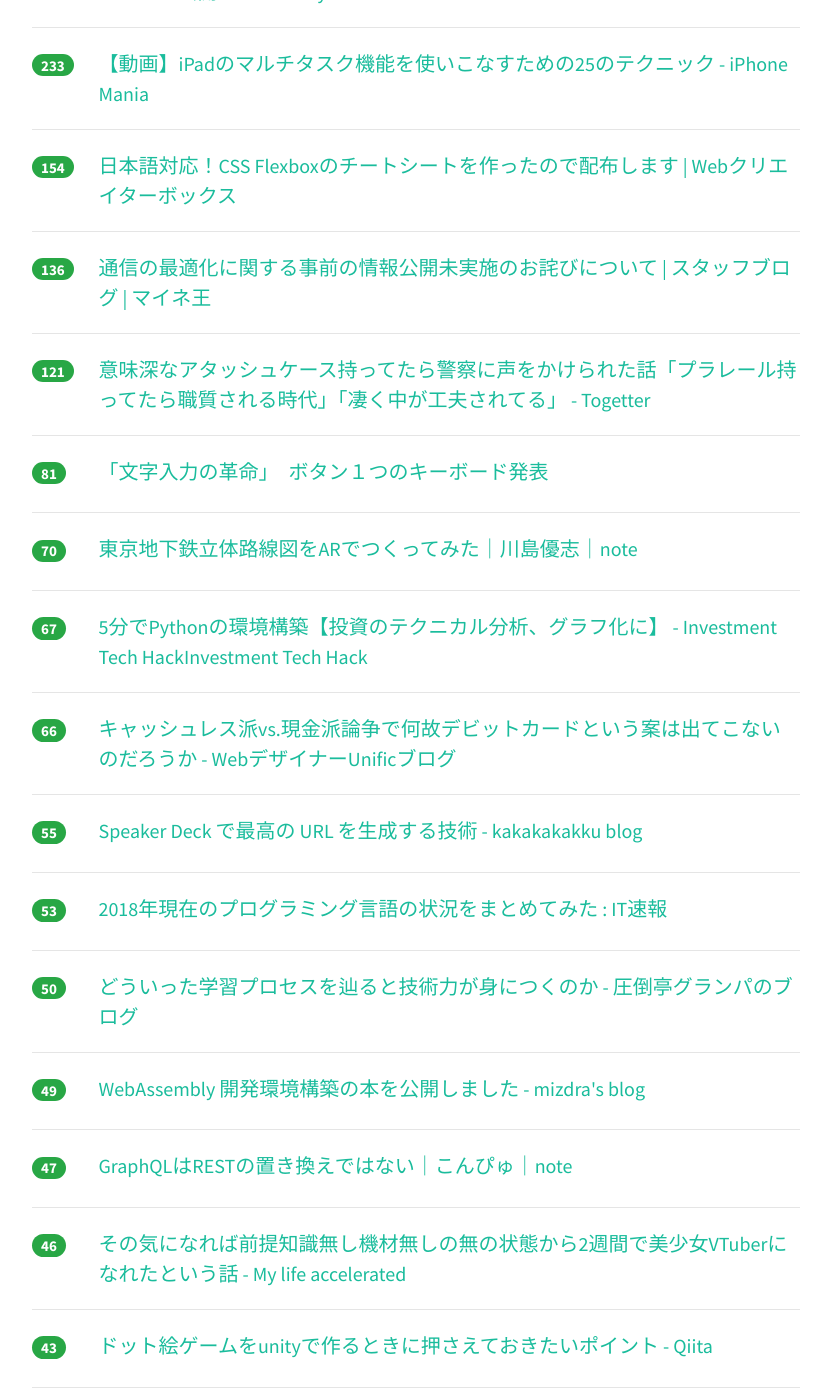
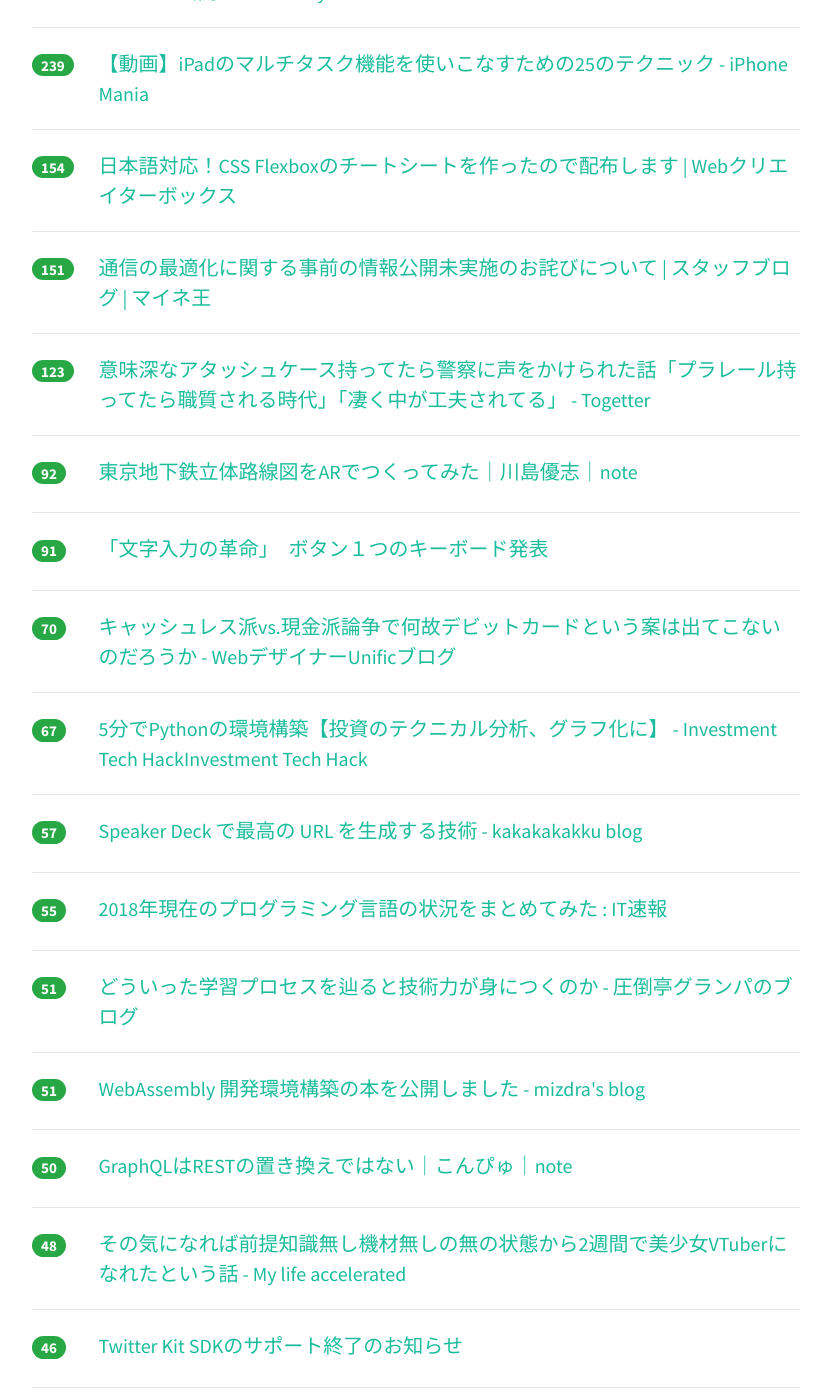
Before and after one commit to yatta47/hatena-matome-site, a Jekyll site: the page built from _posts/2018-05-07-hatena.md, in a window 1280 px wide and 1400 px high, scrolled down 628 px. Shown: the whole window, without its empty margins (224-1055 px from the left). Built offline with Jekyll 4.4.1, drawn with Linux system fonts in a browser that asks for light colours; nearby versions of some CDN libraries; some of the changed text lies outside the part shown.

Commit message:
Updated 2018-05-07

```diff
--- a/_posts/2018-05-07-hatena.md
+++ b/_posts/2018-05-07-hatena.md
@@ -1,28 +1,28 @@
 ---
 layout: post
 title:  "2018-05-07 はてぶIT"
-date:   2018-05-07 17:03:30
+date:   2018-05-07 18:02:06
 tags: [it-hotentry]
 ---
-51 件のデータあり
+53 件のデータあり
 
 <hr><div class="row">
-<div class="col-1"><span class="badge badge-pill badge-success h2">302</span></div>
+<div class="col-1"><span class="badge badge-pill badge-success h2">323</span></div>
 <div class="col-11"><a href='http://nippondanji.blogspot.com/2018/05/mysql-80.html' target='_blank'>漢(オトコ)のコンピュータ道: MySQL 8.0登場！立ち止まることを知らない進化はこれからも続く。</a></div>
 </div>
 <hr>
 <div class="row">
-<div class="col-1"><span class="badge badge-pill badge-success h2">263</span></div>
+<div class="col-1"><span class="badge badge-pill badge-success h2">302</span></div>
 <div class="col-11"><a href='http://www.ketancho.net/entry/2018/05/07/080000' target='_blank'>AWSを学ぶために最初に構築するアーキテクチャパターン５選 - log4ketancho</a></div>
 </div>
 <hr>
 <div class="row">
-<div class="col-1"><span class="badge badge-pill badge-success h2">251</span></div>
+<div class="col-1"><span class="badge badge-pill badge-success h2">261</span></div>
 <div class="col-11"><a href='https://www.publickey1.jp/blog/18/gvisorgoogle.html' target='_blank'>コンテナの軽量さと、より安全な分離を実現する「gVisor」、Googleがオープンソースで公開 － Publickey</a></div>
 </div>
 <hr>
 <div class="row">
-<div class="col-1"><span class="badge badge-pill badge-success h2">233</span></div>
+<div class="col-1"><span class="badge badge-pill badge-success h2">239</span></div>
 <div class="col-11"><a href='https://iphone-mania.jp/news-211347/' target='_blank'>【動画】iPadのマルチタスク機能を使いこなすための25のテクニック - iPhone Mania</a></div>
 </div>
 <hr>
@@ -32,23 +32,28 @@ tags: [it-hotentry]
 </div>
 <hr>
 <div class="row">
-<div class="col-1"><span class="badge badge-pill badge-success h2">136</span></div>
+<div class="col-1"><span class="badge badge-pill badge-success h2">151</span></div>
 <div class="col-11"><a href='https://king.mineo.jp/magazines/special/844' target='_blank'>通信の最適化に関する事前の情報公開未実施のお詫びについて | スタッフブログ | マイネ王</a></div>
 </div>
 <hr>
 <div class="row">
-<div class="col-1"><span class="badge badge-pill badge-success h2">121</span></div>
+<div class="col-1"><span class="badge badge-pill badge-success h2">123</span></div>
 <div class="col-11"><a href='https://togetter.com/li/1224881' target='_blank'>意味深なアタッシュケース持ってたら警察に声をかけられた話「プラレール持ってたら職質される時代」「凄く中が工夫されてる」 - Togetter</a></div>
 </div>
 <hr>
 <div class="row">
-<div class="col-1"><span class="badge badge-pill badge-success h2">81</span></div>
+<div class="col-1"><span class="badge badge-pill badge-success h2">92</span></div>
+<div class="col-11"><a href='https://note.mu/mask303/n/n6e70732101df' target='_blank'>東京地下鉄立体路線図をARでつくってみた｜川島優志｜note</a></div>
+</div>
+<hr>
+<div class="row">
+<div class="col-1"><span class="badge badge-pill badge-success h2">91</span></div>
 <div class="col-11"><a href='http://kyoko-np.net/2018050701.html' target='_blank'>「文字入力の革命」　ボタン１つのキーボード発表</a></div>
 </div>
 <hr>
 <div class="row">
 <div class="col-1"><span class="badge badge-pill badge-success h2">70</span></div>
-<div class="col-11"><a href='https://note.mu/mask303/n/n6e70732101df' target='_blank'>東京地下鉄立体路線図をARでつくってみた｜川島優志｜note</a></div>
+<div class="col-11"><a href='http://uni-fic.com/entry/cashless-vs-cash' target='_blank'>キャッシュレス派vs.現金派論争で何故デビットカードという案は出てこないのだろうか - WebデザイナーUnificブログ</a></div>
 </div>
 <hr>
 <div class="row">
@@ -57,43 +62,48 @@ tags: [it-hotentry]
 </div>
 <hr>
 <div class="row">
-<div class="col-1"><span class="badge badge-pill badge-success h2">66</span></div>
-<div class="col-11"><a href='http://uni-fic.com/entry/cashless-vs-cash' target='_blank'>キャッシュレス派vs.現金派論争で何故デビットカードという案は出てこないのだろうか - WebデザイナーUnificブログ</a></div>
+<div class="col-1"><span class="badge badge-pill badge-success h2">57</span></div>
+<div class="col-11"><a href='http://kakakakakku.hatenablog.com/entry/2018/05/07/003042' target='_blank'>Speaker Deck で最高の URL を生成する技術 - kakakakakku blog</a></div>
 </div>
 <hr>
 <div class="row">
 <div class="col-1"><span class="badge badge-pill badge-success h2">55</span></div>
-<div class="col-11"><a href='http://kakakakakku.hatenablog.com/entry/2018/05/07/003042' target='_blank'>Speaker Deck で最高の URL を生成する技術 - kakakakakku blog</a></div>
-</div>
-<hr>
-<div class="row">
-<div class="col-1"><span class="badge badge-pill badge-success h2">53</span></div>
 <div class="col-11"><a href='http://blog.livedoor.jp/itsoku/archives/53444503.html' target='_blank'>2018年現在のプログラミング言語の状況をまとめてみた : IT速報</a></div>
 </div>
 <hr>
 <div class="row">
-<div class="col-1"><span class="badge badge-pill badge-success h2">50</span></div>
+<div class="col-1"><span class="badge badge-pill badge-success h2">51</span></div>
 <div class="col-11"><a href='http://at-grandpa.hatenablog.jp/entry/2018/05/06/105919' target='_blank'>どういった学習プロセスを辿ると技術力が身につくのか - 圧倒亭グランパのブログ</a></div>
 </div>
 <hr>
 <div class="row">
-<div class="col-1"><span class="badge badge-pill badge-success h2">49</span></div>
+<div class="col-1"><span class="badge badge-pill badge-success h2">51</span></div>
 <div class="col-11"><a href='http://www.mizdra.net/entry/2018/05/07/080000' target='_blank'>WebAssembly 開発環境構築の本を公開しました - mizdra's blog</a></div>
 </div>
 <hr>
 <div class="row">
-<div class="col-1"><span class="badge badge-pill badge-success h2">47</span></div>
+<div class="col-1"><span class="badge badge-pill badge-success h2">50</span></div>
 <div class="col-11"><a href='https://note.mu/konpyu/n/nc4fd122644a1' target='_blank'>GraphQLはRESTの置き換えではない｜こんぴゅ｜note</a></div>
 </div>
 <hr>
 <div class="row">
-<div class="col-1"><span class="badge badge-pill badge-success h2">46</span></div>
+<div class="col-1"><span class="badge badge-pill badge-success h2">48</span></div>
 <div class="col-11"><a href='https://riyaaaaasan.hatenablog.com/entry/2018/05/06/231901' target='_blank'>その気になれば前提知識無し機材無しの無の状態から2週間で美少女VTuberになれたという話 - My life accelerated</a></div>
 </div>
 <hr>
 <div class="row">
-<div class="col-1"><span class="badge badge-pill badge-success h2">43</span></div>
+<div class="col-1"><span class="badge badge-pill badge-success h2">46</span></div>
+<div class="col-11"><a href='https://blog.twitter.com/developer/ja_jp/topics/community/2018/TKSDK_tr.html' target='_blank'>Twitter Kit SDKのサポート終了のお知らせ</a></div>
+</div>
+<hr>
+<div class="row">
+<div class="col-1"><span class="badge badge-pill badge-success h2">45</span></div>
 <div class="col-11"><a href='https://qiita.com/pixelflag/items/ad817bdd64931e084a46' target='_blank'>ドット絵ゲームをunityで作るときに押さえておきたいポイント - Qiita</a></div>
+</div>
+<hr>
+<div class="row">
+<div class="col-1"><span class="badge badge-pill badge-success h2">42</span></div>
+<div class="col-11"><a href='https://qiita.com/nowokay/items/edb5c5df4dbfc4a99ffb' target='_blank'>Javaのサポートについてのまとめ - Qiita</a></div>
 </div>
 <hr>
 <div class="row">
@@ -104,11 +114,6 @@ tags: [it-hotentry]
 <div class="row">
 <div class="col-1"><span class="badge badge-pill badge-success h2">40</span></div>
 <div class="col-11"><a href='https://this.kiji.is/365958155265655905' target='_blank'>監視カメラに不正アクセス キヤノン製、60台以上被害 - 共同通信</a></div>
-</div>
-<hr>
-<div class="row">
-<div class="col-1"><span class="badge badge-pill badge-success h2">36</span></div>
-<div class="col-11"><a href='https://qiita.com/nowokay/items/edb5c5df4dbfc4a99ffb' target='_blank'>Javaのサポートについてのまとめ - Qiita</a></div>
 </div>
 <hr>
 <div class="row">
@@ -132,18 +137,33 @@ tags: [it-hotentry]
 </div>
 <hr>
 <div class="row">
+<div class="col-1"><span class="badge badge-pill badge-success h2">31</span></div>
+<div class="col-11"><a href='https://gigazine.net/news/20180507-intel-cpus-new-vulnerabilities-found/' target='_blank'>IntelのCPUに新たな8つの脆弱性が発見される、内4つは「高い危険性」との評価 - GIGAZINE</a></div>
+</div>
+<hr>
+<div class="row">
 <div class="col-1"><span class="badge badge-pill badge-success h2">30</span></div>
 <div class="col-11"><a href='https://gigazine.net/news/20180507-china-brain-scan-system/' target='_blank'>労働者の脳波をスキャンして管理する「感情監視システム」が中国で開発されて実際に現場へ投入されている - GIGAZINE</a></div>
 </div>
 <hr>
 <div class="row">
-<div class="col-1"><span class="badge badge-pill badge-success h2">24</span></div>
+<div class="col-1"><span class="badge badge-pill badge-success h2">29</span></div>
 <div class="col-11"><a href='http://www.itmedia.co.jp/news/articles/1805/07/news056.html' target='_blank'>セブン、コンビニで受け取れる口座不要の送金サービス　きょうから - ITmedia NEWS</a></div>
 </div>
 <hr>
 <div class="row">
-<div class="col-1"><span class="badge badge-pill badge-success h2">24</span></div>
-<div class="col-11"><a href='https://gigazine.net/news/20180507-intel-cpus-new-vulnerabilities-found/' target='_blank'>IntelのCPUに新たな8つの脆弱性が発見される、内4つは「高い危険性」との評価 - GIGAZINE</a></div>
+<div class="col-1"><span class="badge badge-pill badge-success h2">29</span></div>
+<div class="col-11"><a href='http://www.itmedia.co.jp/business/articles/1805/07/news069.html' target='_blank'>DNP、本体にネット書店「honto」吸収 - ITmedia ビジネスオンライン</a></div>
+</div>
+<hr>
+<div class="row">
+<div class="col-1"><span class="badge badge-pill badge-success h2">26</span></div>
+<div class="col-11"><a href='https://anond.hatelabo.jp/20180507104827' target='_blank'>VTuber関係のアプリ＆サービスまとめ</a></div>
+</div>
+<hr>
+<div class="row">
+<div class="col-1"><span class="badge badge-pill badge-success h2">25</span></div>
+<div class="col-11"><a href='https://www.nikkei.com/article/DGXMZO30057080R00C18A5000000/' target='_blank'>勝てるか　ジーンズをはいたパナソニック　　：日本経済新聞</a></div>
 </div>
 <hr>
 <div class="row">
@@ -163,17 +183,7 @@ tags: [it-hotentry]
 <hr>
 <div class="row">
 <div class="col-1"><span class="badge badge-pill badge-success h2">23</span></div>
-<div class="col-11"><a href='https://www.nikkei.com/article/DGXMZO30057080R00C18A5000000/' target='_blank'>勝てるか　ジーンズをはいたパナソニック　　：日本経済新聞</a></div>
-</div>
-<hr>
-<div class="row">
-<div class="col-1"><span class="badge badge-pill badge-success h2">23</span></div>
 <div class="col-11"><a href='https://www.suzukikenichi.com/blog/live-google-webmasters-hangout-with-john-mueller-and-aleyda-solis/' target='_blank'>Googleのジョン・ミューラーにSEOに関する疑問を何でも質問してみた #BrightonSEO | 海外SEO情報ブログ</a></div>
-</div>
-<hr>
-<div class="row">
-<div class="col-1"><span class="badge badge-pill badge-success h2">23</span></div>
-<div class="col-11"><a href='https://anond.hatelabo.jp/20180507104827' target='_blank'>VTuber関係のアプリ＆サービスまとめ</a></div>
 </div>
 <hr>
 <div class="row">
@@ -183,7 +193,7 @@ tags: [it-hotentry]
 <hr>
 <div class="row">
 <div class="col-1"><span class="badge badge-pill badge-success h2">22</span></div>
-<div class="col-11"><a href='http://www.itmedia.co.jp/business/articles/1805/07/news069.html' target='_blank'>DNP、本体にネット書店「honto」吸収 - ITmedia ビジネスオンライン</a></div>
+<div class="col-11"><a href='https://internet.watch.impress.co.jp/docs/column/shimizu/1119606.html' target='_blank'>ついに日本法人を設立したSynology　ファンの隙間にミリ単位でこだわる社長が進める日本での戦略は？【イニシャルB】 - INTERNET Watch</a></div>
 </div>
 <hr>
 <div class="row">
@@ -192,18 +202,18 @@ tags: [it-hotentry]
 </div>
 <hr>
 <div class="row">
-<div class="col-1"><span class="badge badge-pill badge-success h2">21</span></div>
-<div class="col-11"><a href='https://internet.watch.impress.co.jp/docs/column/shimizu/1119606.html' target='_blank'>ついに日本法人を設立したSynology　ファンの隙間にミリ単位でこだわる社長が進める日本での戦略は？【イニシャルB】 - INTERNET Watch</a></div>
+<div class="col-1"><span class="badge badge-pill badge-success h2">20</span></div>
+<div class="col-11"><a href='https://www.publickey1.jp/blog/18/qastack_overflow_for_teams10.html' target='_blank'>チーム専用のプライベートなQ＆Aサイトが作れる「Stack Overflow for Teams」提供開始。月額10ドルから － Publickey</a></div>
+</div>
+<hr>
+<div class="row">
+<div class="col-1"><span class="badge badge-pill badge-success h2">20</span></div>
+<div class="col-11"><a href='https://book.mynavi.jp/nddb/' target='_blank'>『ノンデザイナーズ・デザインブック』20周年記念 | マイナビブックス</a></div>
 </div>
 <hr>
 <div class="row">
 <div class="col-1"><span class="badge badge-pill badge-success h2">18</span></div>
 <div class="col-11"><a href='http://jp.techcrunch.com/2018/05/05/2018-05-04-google-kubeflow-machine-learning-for-kubernetes-begins-to-take-shape/' target='_blank'>Kubernetesのための機械学習ツールKubeflowが発表から4か月で最初のバージョンをリリース | TechCrunch Japan</a></div>
-</div>
-<hr>
-<div class="row">
-<div class="col-1"><span class="badge badge-pill badge-success h2">18</span></div>
-<div class="col-11"><a href='https://book.mynavi.jp/nddb/' target='_blank'>『ノンデザイナーズ・デザインブック』20周年記念 | マイナビブックス</a></div>
 </div>
 <hr>
 <div class="row">
@@ -214,11 +224,6 @@ tags: [it-hotentry]
 <div class="row">
 <div class="col-1"><span class="badge badge-pill badge-success h2">16</span></div>
 <div class="col-11"><a href='https://vook.vc/n/804' target='_blank'>文字起こしとかもう必要ない！ 自動書き起こしマシーンの作り方【windows編】 ｜Vook note(ヴックノート)</a></div>
-</div>
-<hr>
-<div class="row">
-<div class="col-1"><span class="badge badge-pill badge-success h2">16</span></div>
-<div class="col-11"><a href='https://www.publickey1.jp/blog/18/qastack_overflow_for_teams10.html' target='_blank'>チーム専用のプライベートなQ＆Aサイトが作れる「Stack Overflow for Teams」提供開始。月額10ドルから － Publickey</a></div>
 </div>
 <hr>
 <div class="row">
@@ -247,6 +252,11 @@ tags: [it-hotentry]
 </div>
 <hr>
 <div class="row">
+<div class="col-1"><span class="badge badge-pill badge-success h2">12</span></div>
+<div class="col-11"><a href='https://anond.hatelabo.jp/20180507111603' target='_blank'>かわいいだけのVTuber</a></div>
+</div>
+<hr>
+<div class="row">
 <div class="col-1"><span class="badge badge-pill badge-success h2">11</span></div>
 <div class="col-11"><a href='http://twitter.com/jeonjung_tanaka/status/620208407383912448' target='_blank'>Toshihisa Tanakaさんのツイート: "そもそも、画像のピクセル数がJPEG制定時のそれを大幅に上回ったわけです。10万画素だろうが、1000万画素だろうが、圧縮の単位は8×8画素なんすよ。少しくらい</a></div>
 </div>
```
